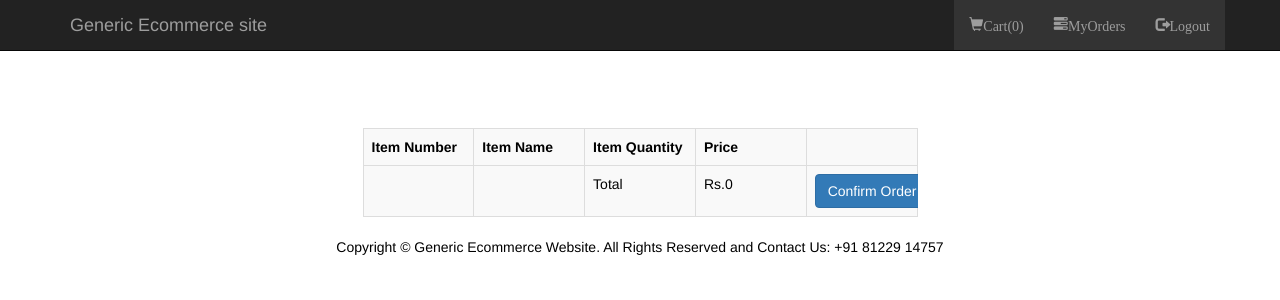
After one commit to aravind-karthikeyan/Generic-Ecommerce-site, a Flask app: template templates/cart.html in a window 1280 px wide. The commit adds this page. Shown: the top 300 px of the page. Run offline with Flask 2, Linux system fonts and the light colour scheme; the template is opened without the code that fills it, so the values that code supplies are empty; some libraries are stand-ins or nearby versions.

Commit message:
added logic for adding products to cart and removing products from cart

```diff
--- a/app.py
+++ b/app.py
@@ -3,6 +3,7 @@ from bson import ObjectId # For ObjectId to work
 from pymongo import MongoClient
 import os
 import bcrypt
+from collections import Counter
 
 app = Flask(__name__)
 title = "TODO sample application with Flask and MongoDB"
@@ -16,8 +17,7 @@ users = db.users
 @app.route('/')
 def index():
     if 'username' in session:
-        return render_template("products.html",products = products.find())
-
+        return render_template("products.html",products = products.find(), user = users.find_one({"username" : session["username"]}))
     return render_template('index.html')
 
 @app.route('/login', methods=['POST'])
@@ -36,7 +36,7 @@ def register():
 		existing_user = users.find_one({'username' : request.form['username']})
 		if existing_user is None:
 			hashpass = bcrypt.hashpw(request.form['password'].encode('utf-8'), bcrypt.gensalt())
-			users.insert({'username' : request.form['username'], 'password' : hashpass})
+			users.insert_one({'username' : request.form['username'], 'password' : hashpass, 'cart' : [], 'address': "", 'mobile': "", 'purchased':[]})
 			session['username'] = request.form['username']
 			return redirect(url_for('index'))
 		return 'That username already exists!'
@@ -46,7 +46,7 @@ def register():
 def logout():
 	if 'username' in session:
 		session.pop('username')
-	return render_template('index.html')
+	return redirect(url_for('index'))
 
 def redirect_url():
     return request.args.get('next') or \
@@ -57,15 +57,49 @@ def redirect_url():
 def viewProducts ():
 	#Display the Products
 	if 'username' in session:
-		return render_template("products.html",products = products.find())
-	return render_template('index.html')
+		return render_template("products.html",products = products.find(), user = users.find_one({"username" : session["username"]}))
+	return redirect(url_for('index'))
 
 @app.route("/products/<int:productId>")
 def viewIndividualProduct (productId):
-	#Display the Products
+	#Display the individual product
 	if 'username' in session:
-		return render_template('individual_product.html', product = products.find_one({"productId" : productId}))
-	return render_template('index.html')
+		return render_template('individual_product.html', product = products.find_one({"productId" : productId}), user = users.find_one({"username" : session["username"]}))
+	return redirect(url_for('index'))
+@app.route("/cart/<int:productId>")
+def addToCart (productId):
+	#add item to cart
+	if 'username' in session:
+		username = session["username"]
+		user = db.users.find_one({"username": username})
+		user['cart'].append(productId)
+		db.users.update_one({"username": username}, {"$set": {"cart": user['cart']}})
+		user = db.users.find_one({"username": username})
+		return redirect(url_for('index'))
+	return redirect(url_for('index'))
+@app.route("/remove/<int:productId>")
+def removeFromCart (productId):
+	#add item to cart
+	if 'username' in session:
+		username = session["username"]
+		user = db.users.find_one({"username": username})
+		user['cart'] = list(filter(lambda a: a != productId, user['cart']))
+		db.users.update_one({"username": username}, {"$set": {"cart": user['cart']}})
+		return redirect(url_for('viewCart'))
+	return redirect(url_for('index'))
+@app.route("/view_cart")
+def viewCart ():
+	#view cart
+	if 'username' in session:
+		username = session["username"]
+		user = db.users.find_one({"username": username})
+		cart = dict(Counter(user["cart"]))
+		product = products.find({"productId" : { "$in" : list(cart.keys())} })
+		productsMap = dict()
+		for i in product:
+			productsMap[i["productId"]] = [i["productName"] ,i["price"]]
+		return render_template("cart.html",user = user, cart = cart, products = productsMap)
+	return redirect(url_for('index'))
 if __name__ == "__main__":
 	app.secret_key = 'mysecret'
 	app.run()
--- /dev/null
+++ b/templates/cart.html
@@ -0,0 +1,97 @@
+<!DOCTYPE html>
+<!--
+To change this license header, choose License Headers in Project Properties.
+To change this template file, choose Tools | Templates
+and open the template in the editor.
+-->
+<html>
+
+<head>
+    <link rel="stylesheet" href="https://maxcdn.bootstrapcdn.com/bootstrap/3.3.7/css/bootstrap.min.css">
+    <script src="https://ajax.googleapis.com/ajax/libs/jquery/1.12.4/jquery.min.js"></script>
+    <script src="https://maxcdn.bootstrapcdn.com/bootstrap/3.3.7/js/bootstrap.min.js"></script>
+    <title>Cart</title>
+    <meta charset="UTF-8">
+    <meta name="viewport" content="width=device-width, initial-scale=1.0">
+    <link href="style.css" rel="stylesheet">
+
+</head>
+
+<body>
+    <header>
+        <nav class="navbar navbar-inverse navbar-fixed-top">
+            <div class="container">
+                <div class="navbar-header">
+                    <button type="button" class="navbar-toggle" data-toggle="collapse" data-target="#mynavbar">
+                        <span class="icon-bar"></span>
+                        <span class="icon-bar"></span>
+                        <span class="icon-bar"></span>
+                    </button>
+                    <a href="/" class="navbar-brand">Generic Ecommerce site</a>
+                </div>
+                <div class="collapse navbar-collapse" id="mynavbar">
+                    <ul class="nav navbar-nav navbar-right">
+
+                        <li><a href="/view_cart"><span class="glyphicon glyphicon-shopping-cart">Cart({{ user["cart"]|length }})</span></a></li>
+                        <li><a href="/my_orders"><span class="glyphicon glyphicon-tasks">MyOrders</span></a></li>
+                        <li><a href="/logout"><span class="glyphicon glyphicon-log-out">Logout</span></a></li>
+                    </ul>
+                </div>
+            </div>
+        </nav>
+    </header>
+    <main>
+        <div class="container" style="margin-top: 10%;">
+            <div class="row">
+                <div class="col-md-6 col-md-offset-3">
+                    <div class="table-responsive table-condensed table_style">
+                        <table class="table table-bordered table-striped table-hover">
+                            <tbody>
+                                <tr>
+                                    <th>Item Number</th>
+                                    <th>Item Name</th>
+                                    <th>Item Quantity</th>
+                                    <th>Price</th>
+                                    <th></th>
+                                </tr>
+                                <tr></tr>
+                                {% for i in cart %}
+                                <tr>
+                                    <th>{{ i }}</th>
+                                    <th>{{ products[i][0] }}</th>
+                                    <th>{{ cart[i] }}</th>
+                                    <th>{{ (products[i][1]*cart[i])|round(2,'ceil') }}</th>
+                                    <th>
+                                        <form action="http://localhost:5000/remove/{{ i }}">
+                                            <input type="submit" value="Remove" style="width: 100px;">
+                                        </form>
+                                    </th>
+                                </tr>
+                                {% endfor %}
+                                <tr>
+                                    <td></td>
+                                    <td></td>
+                                    <td>Total</td>
+                                    <td>Rs.0</td>
+                                    <td><a href="/success"><button class="btn btn-primary">Confirm
+                                                Order</button></a>
+                                    </td>
+                                </tr>
+                            </tbody>
+                        </table>
+                    </div>
+                </div>
+            </div>
+        </div>
+    </main>
+    <footer>
+        <div class="container">
+            <center>
+                Copyright © Generic Ecommerce Website. All Rights Reserved and Contact Us: +91 81229 14757
+            </center>
+        </div>
+    </footer>
+
+</body>
+
+</html>
--- a/templates/layout.html
+++ b/templates/layout.html
@@ -9,7 +9,7 @@
     <meta name="description" content="">
     <meta name="author" content="">
 
-    <title>Login Example</title>
+    <title>Generic Ecommerce Website</title>
 
     <link href="{{ url_for('static', filename='css/bootstrap.min.css') }}" rel="stylesheet">
 
```
Also changed, not shown: templates/individual_product.html (+11 -7 lines), templates/products.html (+11 -6 lines), static/images/default.png (added).
